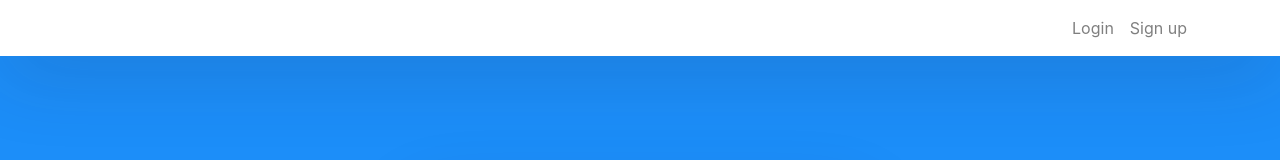
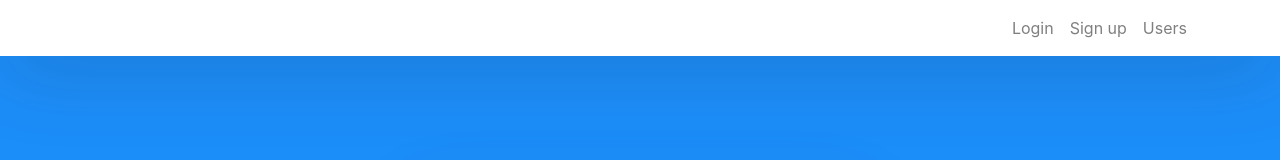
Before and after one commit to Maddie02/message-view, a React (Create React App) app in the folder client/: page / in a window 1280 px wide. Shown: the top 160 px of the page. Built offline with nearby package versions, Linux system fonts and the light colour scheme.

Commit message:
Update App.js with /users path

```diff
--- a/client/src/App.js
+++ b/client/src/App.js
@@ -5,6 +5,7 @@ import { BrowserRouter as Router, Switch, Route, Link } from "react-router-dom";
 
 import Login from "./components/login.component";
 import SignUp from "./components/signup.component";
+import User from "./components/user.component"
 
 function App() {
   return (<Router>
@@ -19,6 +20,9 @@ function App() {
               <li className="nav-item">
                 <Link className="nav-link" to={"/sign-up"}>Sign up</Link>
               </li>
+               <li className="nav-item">
+                <Link className="nav-link" to={"/users"}>Users</Link>
+              </li>
             </ul>
           </div>
         </div>
@@ -28,6 +32,7 @@ function App() {
         <div className="auth-inner">
           <Switch>
             <Route exact path='/' component={Login} />
+            <Route path='/users' component={User} />
             <Route path="/log-in" component={Login} />
             <Route path="/sign-up" component={SignUp} />
           </Switch>
```
